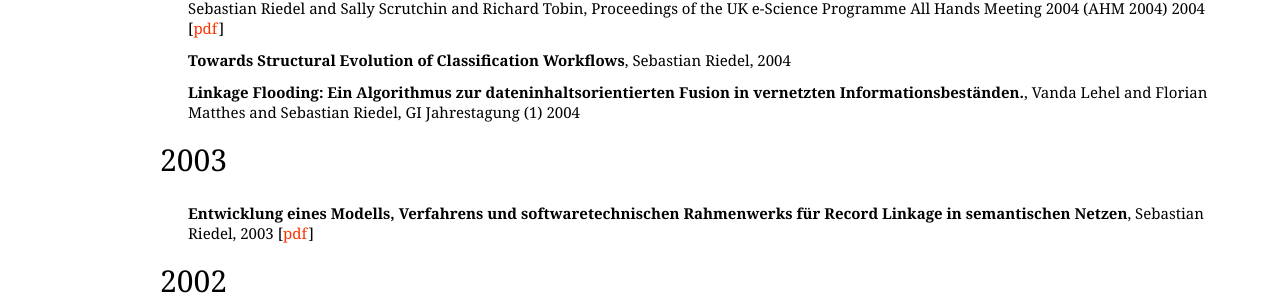
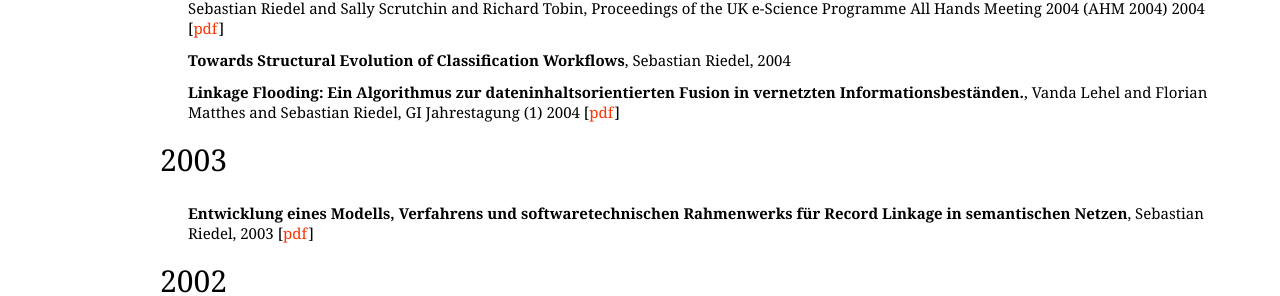
Before and after one commit to riedelcastro/riedelcastro.github.com, a Jekyll site: the page built from publications/all.html, in a window 1280 px wide. Shown: the part 1757-2053 px from the top of the page. Built offline with Jekyll 4.4.1, drawn with Linux system fonts in a browser that asks for light colours; Markdown is read by kramdown in place of the engine named in the settings.

Commit message:
more pubs

```diff
--- a/publications/all.html
+++ b/publications/all.html
@@ -208,6 +208,7 @@ title: Publications
 <span class="author">Vanda Lehel and Florian Matthes and Sebastian Riedel</span>,
 <span class="booktitle">GI Jahrestagung (1)</span>
 <span class="year">2004</span>
+[<a href="http://subs.emis.de/LNI/Proceedings/Proceedings50/GI-Proceedings.50-74.pdf">pdf</a>]
 </li>
 </ul>
 
```
